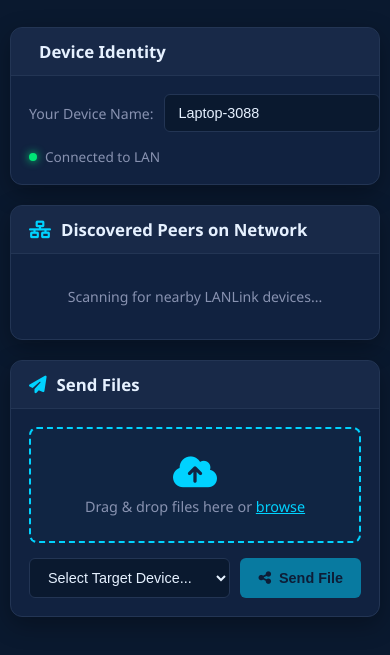
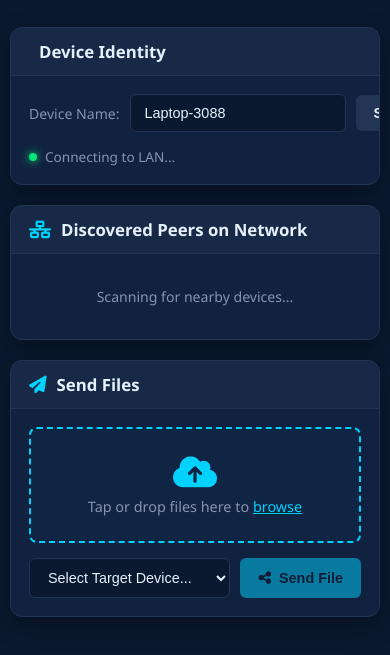
Before and after one commit to ksanithiamalja/LANLink, a website: page public/index.html in a window 390 px wide. Shown: the part 105-760 px from the top of the page. Drawn offline with nearby package versions, Linux system fonts and the light colour scheme; no server answers; some icons are missing.

Commit message:
fix(mobile): resolve native file picker tap triggers and arrayBuffer chunk streaming

```diff
--- a/public/app.js
+++ b/public/app.js
@@ -1,4 +1,4 @@
-// Connect with fallback transport support for mobile browsers
+// Connect with Socket.io
 const socket = io();
 
 // DOM Elements
@@ -115,9 +115,7 @@ function renderTargetSelect() {
     updateSendButtonState();
 }
 
-// File Selection Setup
-dropZone.addEventListener('click', () => fileInput.click());
-
+// Drag & Drop Event Handlers
 dropZone.addEventListener('dragover', (e) => {
     e.preventDefault();
     dropZone.classList.add('dragover');
@@ -131,6 +129,7 @@ dropZone.addEventListener('drop', (e) => {
     if (e.dataTransfer.files.length > 0) handleFileSelect(e.dataTransfer.files[0]);
 });
 
+// File Selection Handler (Handles both tap and file picker change)
 fileInput.addEventListener('change', (e) => {
     if (e.target.files.length > 0) handleFileSelect(e.target.files[0]);
 });
@@ -143,7 +142,8 @@ function handleFileSelect(file) {
     updateSendButtonState();
 }
 
-clearFileBtn.addEventListener('click', () => {
+clearFileBtn.addEventListener('click', (e) => {
+    e.preventDefault();
     selectedFile = null;
     fileInput.value = '';
     fileInfo.style.display = 'none';
@@ -235,7 +235,7 @@ socket.on('transfer_rejected', (data) => {
     currentTransfer = null;
 });
 
-// Stream Chunks (Works on Mobile + Desktop)
+// Stream Chunks (FileReader for Mobile & Desktop compatibility)
 async function streamChunks() {
     const file = currentTransfer.file;
     let offset = 0;
@@ -245,7 +245,6 @@ async function streamChunks() {
 
         const slice = file.slice(offset, offset + CHUNK_SIZE);
 
-        // Use FileReader for guaranteed cross-browser mobile binary compatibility
         const buffer = await new Promise((resolve, reject) => {
             const reader = new FileReader();
             reader.onload = () => resolve(reader.result);
--- a/public/index.html
+++ b/public/index.html
@@ -5,12 +5,11 @@
     <meta name="viewport" content="width=device-width, initial-scale=1.0">
     <title>LANLink - Connect Locally. Share Freely.</title>
     <link rel="stylesheet" href="style.css">
-    <!-- FontAwesome Icons -->
     <link rel="stylesheet" href="https://cdnjs.cloudflare.com/ajax/libs/font-awesome/6.4.0/css/all.min.css">
 </head>
 <body>
     <div class="app-container">
-        <!-- Header & Branding -->
+        <!-- Header -->
         <header class="header">
             <div class="logo-container">
                 <i class="fa-solid fa-wifi logo-icon"></i>
@@ -20,7 +19,7 @@
             <p class="tagline">Connect Locally. Share Freely.</p>
         </header>
 
-        <!-- Device Identity & Local Connection Card -->
+        <!-- Device Identity Card -->
         <section class="card connection-card">
             <div class="card-header">
                 <i class="fa-solid fa-laptop-mobile header-icon"></i>
@@ -28,13 +27,13 @@
             </div>
             <div class="card-body">
                 <div class="input-group">
-                    <label for="device-name">Your Device Name:</label>
-                    <input type="text" id="device-name" placeholder="e.g. My Phone / Laptop" value="">
+                    <label for="device-name">Device Name:</label>
+                    <input type="text" id="device-name" placeholder="e.g. My Phone / Laptop">
                     <button id="save-device-btn" class="btn btn-secondary">Save</button>
                 </div>
                 <div class="status-badge" id="network-status">
                     <span class="status-dot online"></span>
-                    <span id="status-text">Connected to LAN</span>
+                    <span id="status-text">Connecting to LAN...</span>
                 </div>
             </div>
         </section>
@@ -47,23 +46,23 @@
             </div>
             <div class="card-body">
                 <div id="peer-list" class="peer-list">
-                    <div class="empty-peers">Scanning for nearby LANLink devices...</div>
+                    <div class="empty-peers">Scanning for nearby devices...</div>
                 </div>
             </div>
         </section>
 
-        <!-- File Upload / Drag & Drop Section -->
+        <!-- File Upload & Target Selection (Mobile-Native Label Picker) -->
         <section class="card transfer-card">
             <div class="card-header">
                 <i class="fa-solid fa-paper-plane header-icon"></i>
                 <h2>Send Files</h2>
             </div>
             <div class="card-body">
-                <div class="drop-zone" id="drop-zone">
+                <label for="file-input" class="drop-zone" id="drop-zone">
                     <i class="fa-solid fa-cloud-arrow-up drop-icon"></i>
-                    <p class="drop-text">Drag & drop files here or <span>browse</span></p>
-                    <input type="file" id="file-input" hidden multiple>
-                </div>
+                    <p class="drop-text">Tap or drop files here to <span>browse</span></p>
+                    <input type="file" id="file-input" style="display: none;">
+                </label>
 
                 <div class="selected-file-info" id="file-info" style="display: none;">
                     <div class="file-details">
@@ -85,7 +84,7 @@
             </div>
         </section>
 
-        <!-- Real-Time Progress Indicator -->
+        <!-- Progress Card -->
         <section class="card progress-card" id="progress-card" style="display: none;">
             <div class="card-header">
                 <i class="fa-solid fa-bars-progress header-icon"></i>
@@ -104,11 +103,10 @@
             </div>
         </section>
 
-        <!-- Notification Toast -->
+        <!-- Toast Notification -->
         <div id="toast" class="toast" style="display: none;"></div>
     </div>
 
-    <!-- Socket.io Library -->
     <script src="/socket.io/socket.io.js"></script>
     <script src="app.js"></script>
 </body>
```
